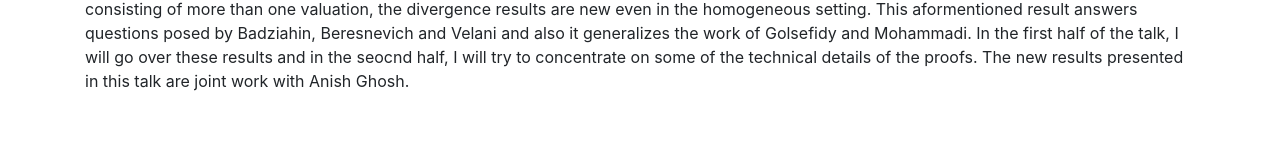
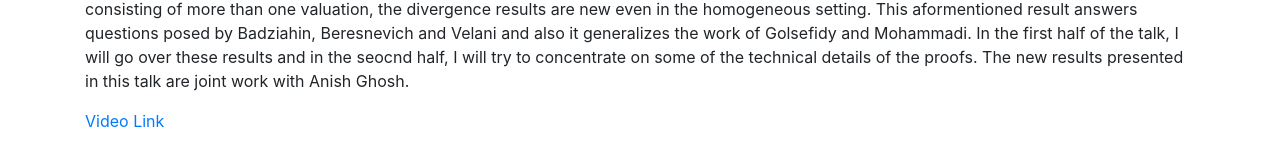
Before and after one commit to lively-cat-lover/DAHD-webinar, a Jekyll site: the page built from _posts/2020-12-02-Detta.md, in a window 1280 px wide. Shown: the part 305-471 px from the top of the page. Built offline with Jekyll 4.4.1, drawn with Linux system fonts in a browser that asks for light colours; formulas are drawn with MathJax 3.

Commit message:
add video link

```diff
--- a/_posts/2020-12-02-Detta.md
+++ b/_posts/2020-12-02-Detta.md
@@ -7,3 +7,5 @@ categories: Diophantine approximation
 ---
 
 Abstract: Studying the $p$-adic analogue of Mahler's conjecture was initiated by Sprind zuk in 1969. Subsequently, there were several partial results culminating in the work of Kleinbock and Tomanov, where the $S$-adic case of the Baker-Sprindzuk conjectures were settled in full generality. We provide a complete $p$-adic analogue of the results of D. Kleinbock on Diophantine exponents of affine subspaces. This answers a conjecture of Kleinbock and Tomanov. Recently, we proved $S$-arithmetic inhomogeneous Khintchine type theorems on analytic nondegenerate manifolds. For $S$ consisting of more than one valuation, the divergence results are new even in the homogeneous setting. This aformentioned result answers questions posed by Badziahin, Beresnevich and Velani and also it generalizes the work of Golsefidy and Mohammadi. In the first half of the talk, I will go over these results and in the seocnd half, I will try to concentrate on some of the technical details of the proofs. The new results presented in this talk are joint work with Anish Ghosh.
+
+[Video Link](https://drive.google.com/file/d/1TxIU1NFPuYZ4y2UFQK49tQQRWGBvhpCK/)
```
